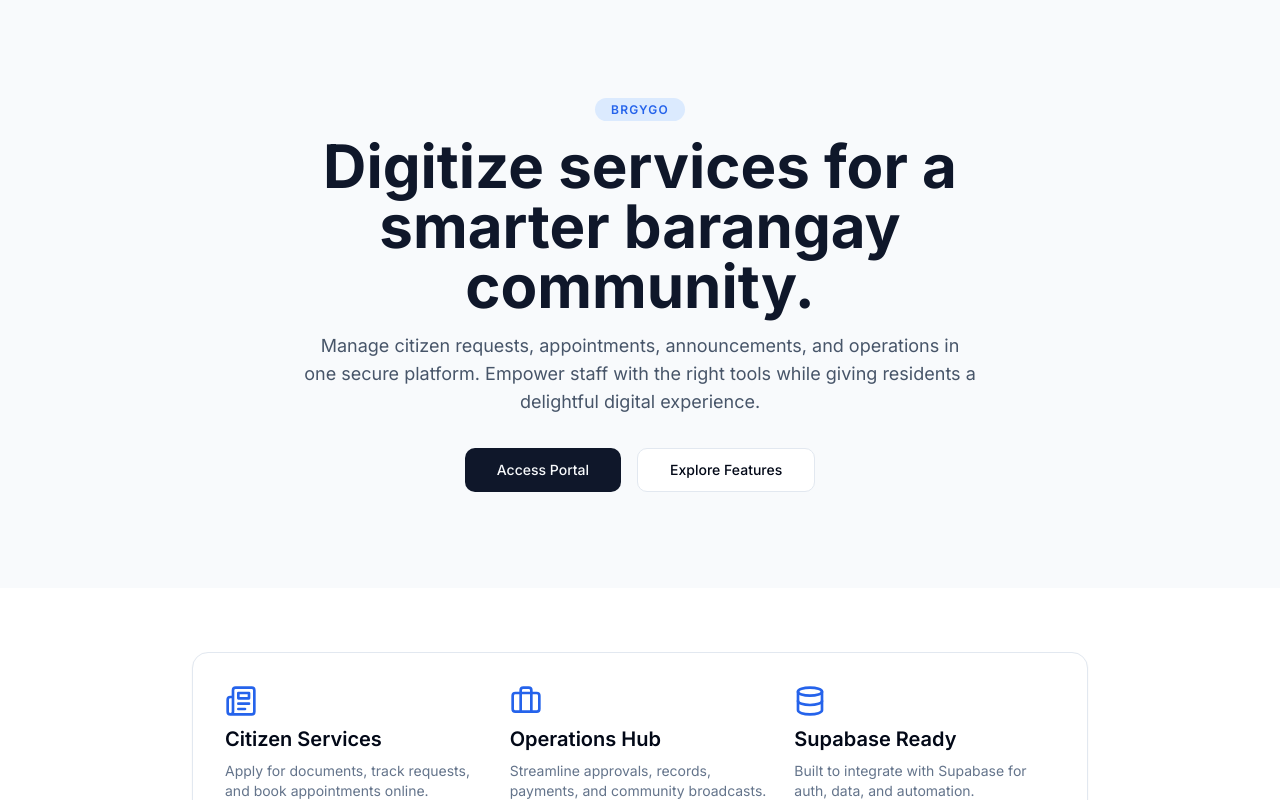
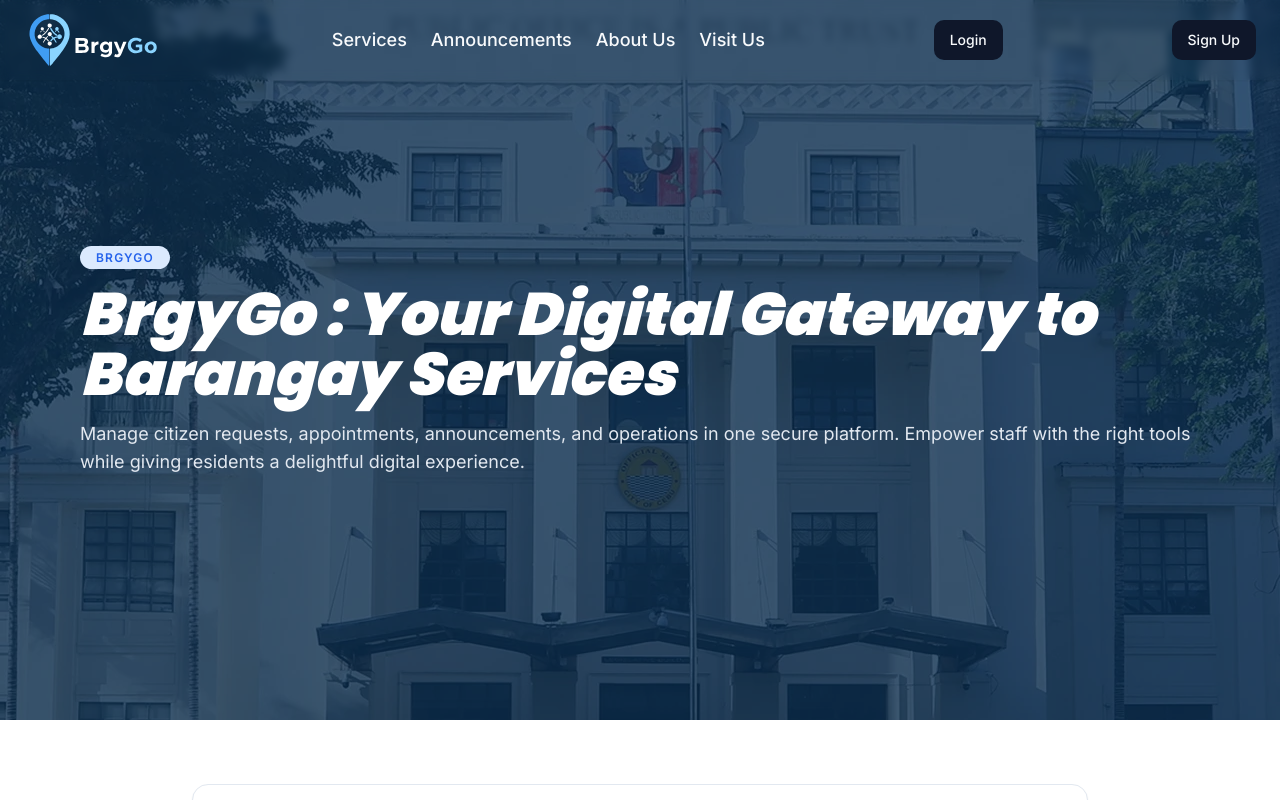
Before and after one commit to 1ogix/iBarangayApp, a Next.js app in the folder FRONTEND/: page / in a window 1280 px wide. Shown: the top 800 px of the page. Built offline with nearby package versions, Linux system fonts and the light colour scheme; no server answers; the database is empty.

Commit message:
initial changes of landing page

```diff
--- a/FRONTEND/src/app/(marketing)/layout.tsx
+++ b/FRONTEND/src/app/(marketing)/layout.tsx
@@ -1,4 +1,4 @@
-// import { MarketingHeader } from "@/components/layouts/marketing-header";
+import { MarketingHeader } from "@/components/layouts/marketing-header";
 // import { MarketingFooter } from "@/components/layouts/marketing-footer";
 
 export default function MarketingLayout({
@@ -9,6 +9,7 @@ export default function MarketingLayout({
   return (
     <div className="flex min-h-screen flex-col">
       {/* <MarketingHeader /> */}
+      <MarketingHeader />
       <main className="flex-1">{children}</main>
       {/* <MarketingFooter /> */}
     </div>
--- a/FRONTEND/src/app/(marketing)/page.tsx
+++ b/FRONTEND/src/app/(marketing)/page.tsx
@@ -56,12 +56,15 @@ export default function LandingPage() {
     // Use a main tag to wrap all sections for better semantics
     <main className="flex flex-col">
       {/* SECTION 1: Hero */}
-      <section className="flex flex-col items-center gap-8 bg-slate-50 px-6 py-24 text-center">
+      <section className="relative flex h-[calc(100vh-80px)] flex-col justify-center gap-8 bg-cover bg-center px-5 py-20 text-white md:px-20 md:py-24" style={{ backgroundImage: "url('/Hero.webp')" }}>
+        {/* Overlay for better text readability */}
+        <div className="absolute inset-0 bg-black/50" />
+
         <motion.div
           initial={{ opacity: 0, y: 20 }}
           animate={{ opacity: 1, y: 0 }}
           transition={{ duration: 0.5 }}
-          className="z-10 max-w-2xl space-y-4">
+          className="z-10 max-w-[100%] space-y-4">
           <span className="rounded-full bg-blue-100 px-4 py-1 text-xs font-semibold uppercase tracking-widest text-blue-600">
             BrgyGo
           </span>
@@ -69,18 +72,18 @@ export default function LandingPage() {
             initial={{ opacity: 0, y: 20 }}
             animate={{ opacity: 1, y: 0 }}
             transition={{ duration: 0.5, delay: 0.1 }}
-            className="text-4xl font-bold text-slate-900 sm:text-5xl md:text-6xl">
-            Digitize services for a smarter barangay community.
+            className="text-4xl font-heading font-black italic sm:text-5xl md:text-6xl">
+            BrgyGo : Your Digital Gateway to Barangay Services
           </motion.h1>
           <motion.p
             initial={{ opacity: 0, y: 20 }}
             animate={{ opacity: 1, y: 0 }}
             transition={{ duration: 0.5, delay: 0.2 }}
-            className="text-lg text-slate-600">
+            className="text-lg text-slate-200">
             Manage citizen requests, appointments, announcements, and operations in one secure platform. Empower staff with the right tools while giving residents a delightful digital experience.
           </motion.p>
         </motion.div>
-        <motion.div
+        {/* <motion.div
           initial={{ opacity: 0, y: 20 }}
           animate={{ opacity: 1, y: 0 }}
           transition={{ duration: 0.5, delay: 0.3 }}
@@ -91,7 +94,7 @@ export default function LandingPage() {
           <Button asChild size="lg" variant="outline">
             <Link href="#features">Explore Features</Link>
           </Button>
-        </motion.div>
+        </motion.div> */}
       </section>
 
       {/* SECTION 2: Features */}
--- a/FRONTEND/src/app/globals.css
+++ b/FRONTEND/src/app/globals.css
@@ -26,6 +26,12 @@
     --radius: 0.75rem;
   }
 
+  @layer base{
+    h1, h2, h3, h4, h5, h6, .heading {
+      @apply font-heading;
+    }
+  }
+
   * {
     border-color: hsl(var(--border));
   }
--- a/FRONTEND/src/app/layout.tsx
+++ b/FRONTEND/src/app/layout.tsx
@@ -1,9 +1,10 @@
 import type { Metadata } from "next";
-import { Inter as FontSans } from "next/font/google";
+import { Inter as FontSans, Poppins as FontHeading} from "next/font/google";
 import "./globals.css";
 import { cn } from "@/lib/utils";
 
 const fontSans = FontSans({ subsets: ["latin"], variable: "--font-sans" });
+const fontHeading = FontHeading({ subsets: ["latin"], weight: ["400", "700", "900"], variable: "--font-heading" });
 
 export const metadata: Metadata = {
   title: "BrgyGo",
@@ -17,7 +18,7 @@ export default function RootLayout({
 }) {
   return (
     <html lang="en" suppressHydrationWarning>
-      <body className={cn("min-h-screen bg-background font-sans", fontSans.variable)}>
+      <body className={cn("min-h-screen bg-background font-sans", fontSans.variable, fontHeading.variable)}>
         {children}
       </body>
     </html>
--- /dev/null
+++ b/FRONTEND/src/components/layouts/marketing-header.tsx
@@ -0,0 +1,37 @@
+// src/components/layouts/marketing-header.tsx
+import Link from "next/link";
+import Image from "next/image";
+import { Button } from "@/components/ui/button";
+
+export function MarketingHeader() {
+  return (
+    <header className="absolute top-0 left-0 right-0 z-50 bg-transparent backdrop-blur-sm shadow-sm">
+      <div className="container mx-auto flex h-20 items-center justify-between px-6">
+        <Link href="/" className="flex items-center gap-3">
+          {/* Assume you have 'logo.svg' in your public folder */}
+          <Image src="/Logo.svg" alt="BrgyGo Logo" width={139} height={40} />
+        </Link>
+        <nav className="hidden md:flex items-center gap-6 text-lg text-primary-foreground font-medium">
+          <Link href="#services" className="hover:text-primary">
+            Services
+          </Link>
+          <Link href="#announcements" className="hover:text-primary">
+            Announcements
+          </Link>
+          <Link href="#about" className="hover:text-primary">
+            About Us
+          </Link>
+          <Link href="#contact" className="hover:text-primary">
+            Visit Us
+          </Link>
+        </nav>
+        <Button asChild>
+          <Link href="/login">Login</Link>
+        </Button>
+        <Button asChild>
+            <Link href="/sign-up">Sign Up</Link>
+        </Button>
+      </div>
+    </header>
+  );
+}
--- a/FRONTEND/src/components/layouts/portal-shell.tsx
+++ b/FRONTEND/src/components/layouts/portal-shell.tsx
@@ -12,21 +12,21 @@ interface PortalShellProps {
 export function PortalShell({ sections, children }: PortalShellProps) {
   return (
     <div className="grid min-h-screen grid-cols-[280px_1fr] bg-muted/30">
-      <aside className="flex flex-col border-r bg-background px-6 py-8">
+      <aside className="flex flex-col border-r bg-[#025AAE] px-6 py-8">
         <Link href="/" className="mb-6 flex items-center gap-3">
-          <div className="h-12 w-12 overflow-hidden rounded-full bg-primary">
+          <div>
             <Image
-              src="/logo-mark.svg"
+              src="/logo.svg"
               alt="BrgyGo logo"
               width={48}
               height={48}
               className="h-full w-full object-contain"
             />
           </div>
-          <div>
+          {/* <div>
             <p className="text-lg font-bold">BrgyGo</p>
             <p className="text-xs text-muted-foreground">Barangay services portal</p>
-          </div>
+          </div> */}
         </Link>
         <SidebarNav sections={sections} />
       </aside>
--- a/FRONTEND/src/components/navigation/sidebar-nav.tsx
+++ b/FRONTEND/src/components/navigation/sidebar-nav.tsx
@@ -21,12 +21,12 @@ export function SidebarNav({ sections }: SidebarNavProps) {
           return (
             <details
               key={section.title}
-              className="rounded-lg border border-border bg-card"
+              // className="rounded-lg border border-border bg-card"
               open={isActive}
             >
               <summary
                 className={cn(
-                  "cursor-pointer list-none px-4 py-2 text-sm font-semibold transition hover:bg-muted",
+                  "cursor-pointer rounded-md list-none px-4 py-2 text-sm text-primary-foreground hover:text-primary font-semibold transition hover:bg-muted",
                   isActive && "bg-muted"
                 )}
               >
@@ -40,7 +40,7 @@ export function SidebarNav({ sections }: SidebarNavProps) {
                       key={item.title}
                       href={item.href ?? "#"}
                       className={cn(
-                        "block rounded-md px-2 py-1.5 transition hover:bg-accent hover:text-accent-foreground",
+                        "block rounded-md px-2 py-1.5 transition text-primary-foreground hover:bg-accent hover:text-accent-foreground",
                         itemActive && "bg-primary text-primary-foreground hover:bg-primary"
                       )}
                     >
@@ -59,8 +59,8 @@ export function SidebarNav({ sections }: SidebarNavProps) {
             key={section.title}
             href={section.href ?? "#"}
             className={cn(
-              "block rounded-lg border border-transparent px-4 py-2 text-sm font-semibold transition hover:bg-accent hover:text-accent-foreground",
-              isActive && "border-primary bg-primary text-primary-foreground hover:bg-primary"
+              "block rounded-lg border border-transparent px-4 py-2 text-sm text-primary-foreground font-semibold transition hover:bg-accent hover:text-accent-foreground",
+              isActive && "border-primary bg-primary text-primary-foreground hover:bg-primary hover:text-primary-foreground"
             )}
           >
             {section.title}
--- a/FRONTEND/tailwind.config.ts
+++ b/FRONTEND/tailwind.config.ts
@@ -60,7 +60,8 @@ const config: Config = {
         sm: "calc(var(--radius) - 4px)"
       },
       fontFamily: {
-        sans: ["Inter", ...fontFamily.sans]
+        sans: ["Inter", ...fontFamily.sans],
+        heading: ["Poppins", ...fontFamily.sans]
       }
     }
   },
```
Also changed, not shown: FRONTEND/public/Hero.webp (added), FRONTEND/public/Logo.svg (added).
